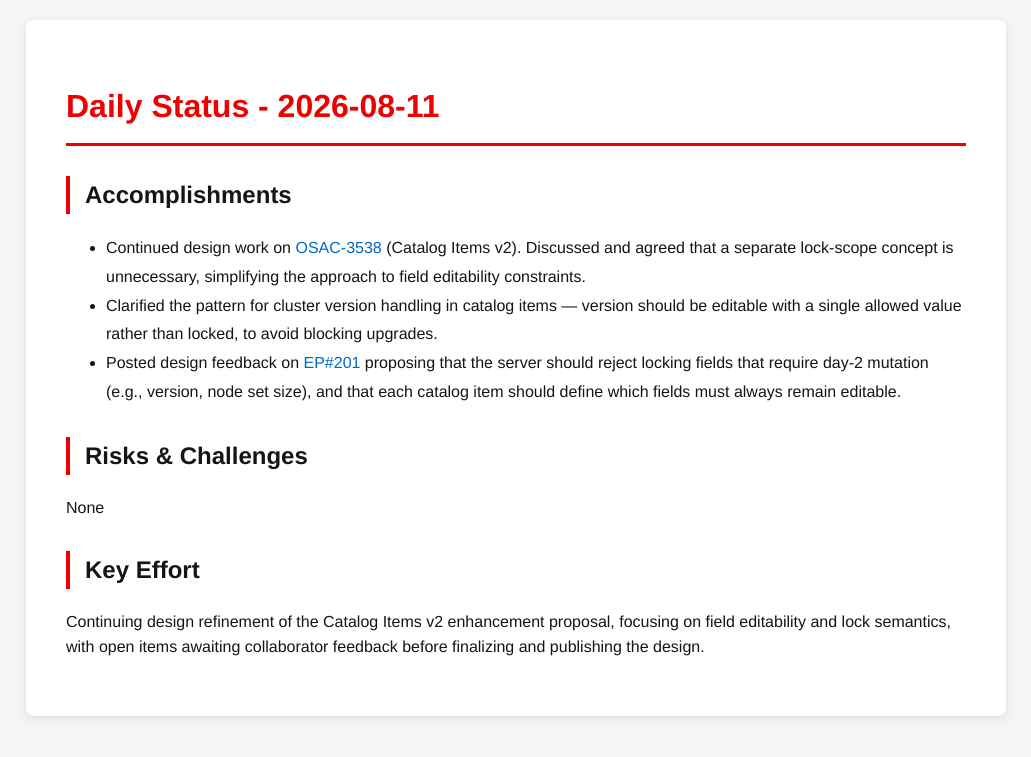
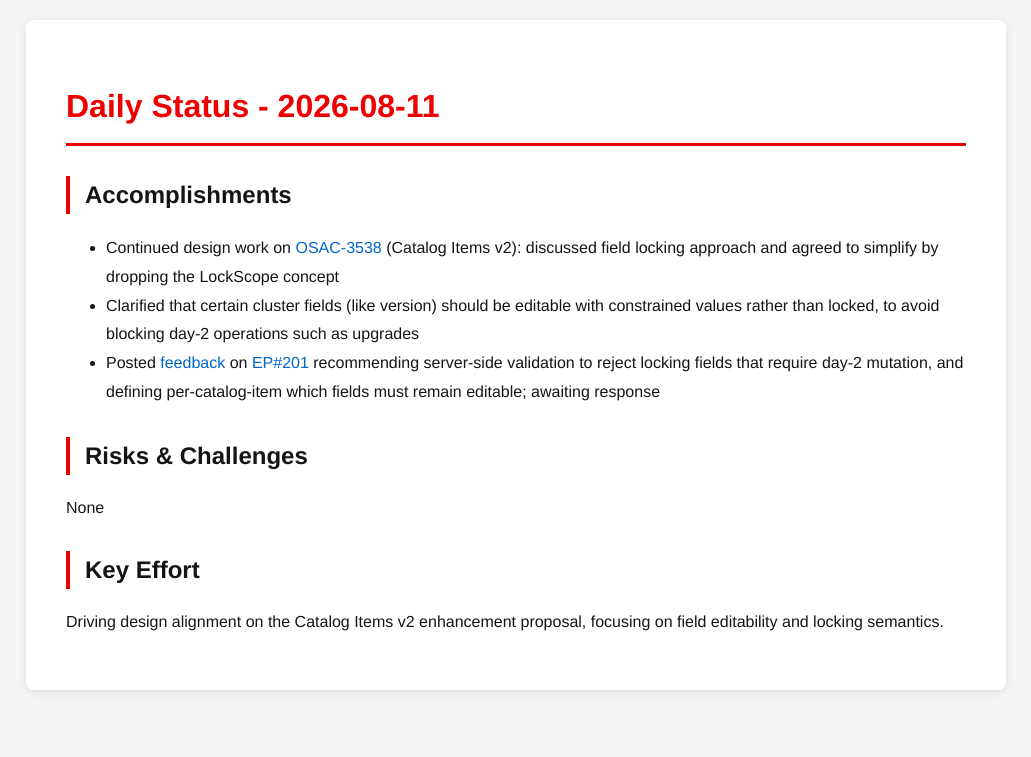
Before and after one commit to tzvatot/daily-status, a Jekyll site: the page built from 2026-08-11.md, in a window 1280 px wide. Shown: the top 757 px of the page, without its empty margins (124-1155 px from the left). Built offline with Jekyll 4.4.1, drawn with Linux system fonts in a browser that asks for light colours.

Commit message:
Daily status update - 2026-08-11

```diff
--- a/2026-08-11.md
+++ b/2026-08-11.md
@@ -7,12 +7,12 @@ date: 2026-08-11
 # Daily Status - 2026-08-11
 
 ## Accomplishments
-- Continued design work on [OSAC-3538](https://redhat.atlassian.net/browse/OSAC-3538) (Catalog Items v2). Discussed and agreed that a separate lock-scope concept is unnecessary, simplifying the approach to field editability constraints.
-- Clarified the pattern for cluster version handling in catalog items — version should be editable with a single allowed value rather than locked, to avoid blocking upgrades.
-- Posted design feedback on [EP#201](https://github.com/osac-project/enhancement-proposals/pull/201) proposing that the server should reject locking fields that require day-2 mutation (e.g., version, node set size), and that each catalog item should define which fields must always remain editable.
+- Continued design work on [OSAC-3538](https://redhat.atlassian.net/browse/OSAC-3538) (Catalog Items v2): discussed field locking approach and agreed to simplify by dropping the LockScope concept
+- Clarified that certain cluster fields (like version) should be editable with constrained values rather than locked, to avoid blocking day-2 operations such as upgrades
+- Posted [feedback](https://github.com/osac-project/enhancement-proposals/pull/201#discussion_r3756287803) on [EP#201](https://github.com/osac-project/enhancement-proposals/pull/201) recommending server-side validation to reject locking fields that require day-2 mutation, and defining per-catalog-item which fields must remain editable; awaiting response
 
 ## Risks & Challenges
 None
 
 ## Key Effort
-Continuing design refinement of the Catalog Items v2 enhancement proposal, focusing on field editability and lock semantics, with open items awaiting collaborator feedback before finalizing and publishing the design.
+Driving design alignment on the Catalog Items v2 enhancement proposal, focusing on field editability and locking semantics.
```
